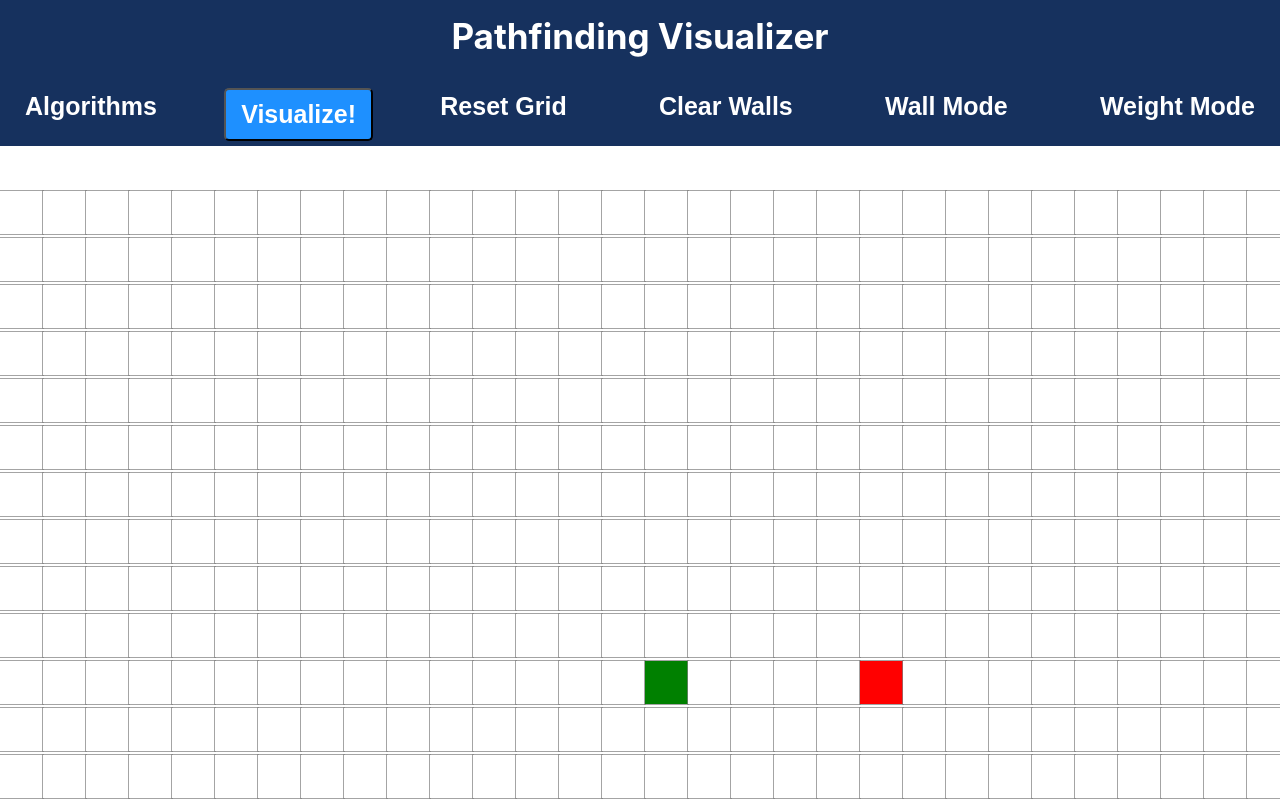
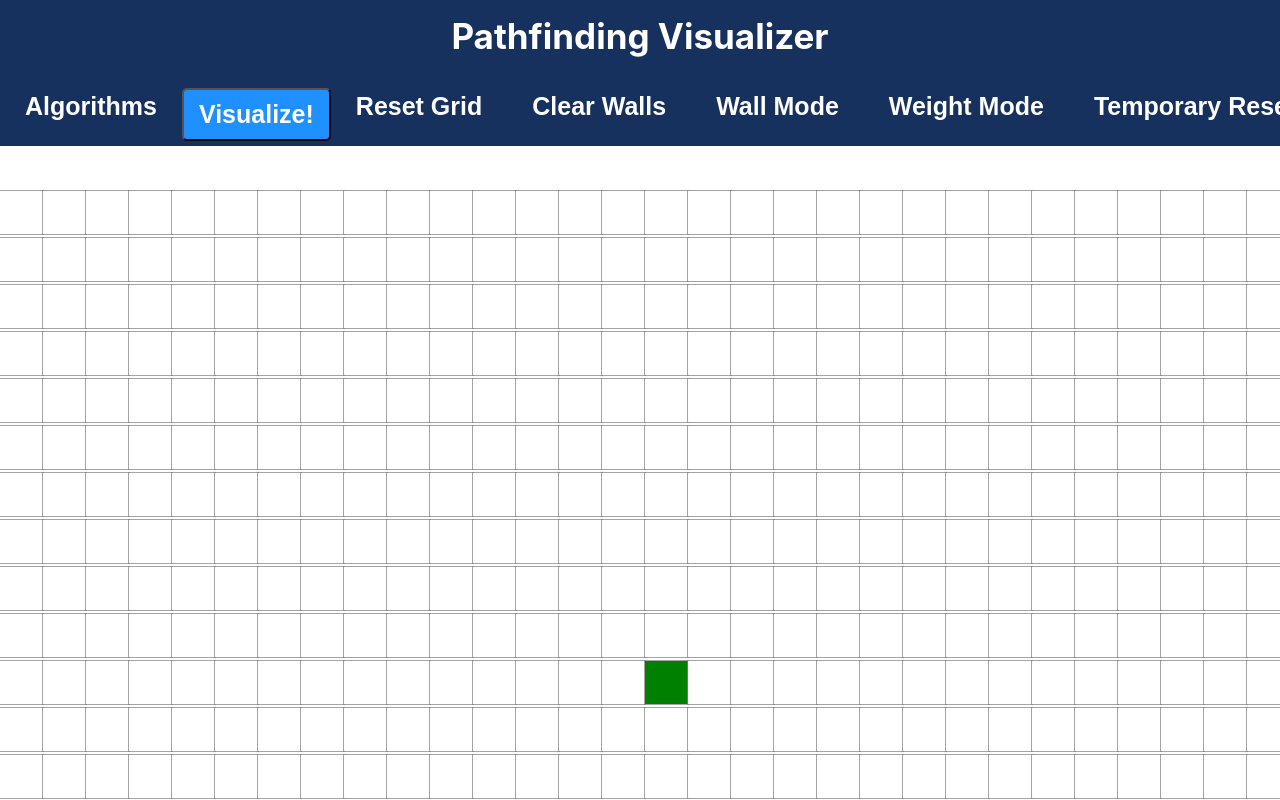
Before and after one commit to ChristopherChau/PathFindingVisualizer, a React (Create React App) app: page / in a window 1280 px wide. Shown: the top 800 px of the page. Built offline with nearby package versions, Linux system fonts and the light colour scheme.

Commit message:
Now you can update walls after path just had to reset distance to infinity

```diff
--- a/src/PathFindingVisualizer/PathFindingVisualizer.jsx
+++ b/src/PathFindingVisualizer/PathFindingVisualizer.jsx
@@ -9,7 +9,7 @@ import './styles/grid.css'
 
 
 const FINISH_NODE_ROW = 10;
-const FINISH_NODE_COL = 20;
+const FINISH_NODE_COL = 40;
 const START_NODE_ROW = 10;
 const START_NODE_COL = 15;
 
@@ -24,7 +24,6 @@ export default class PathFindingVisualizer extends Component {
       nodes: [],
       mouseIsPressed: false,
       currentMode: 'wallMode',
-      resetPath:false,
     };
   }
 
@@ -47,12 +46,15 @@ export default class PathFindingVisualizer extends Component {
         node.visited = false;
         node.isVisitedAgain = false;
         node.isFinal = false;
+        node.distance = Infinity;
+        node.previousNode = null;
+        node.isWeight = false;
         if (node.isWall){
           continue;
         }
       }
     }
-    this.setState({nodes: newGrid, resetPath: false});
+    this.setState({nodes: newGrid});
     return newGrid;
   }
 
@@ -85,10 +87,6 @@ export default class PathFindingVisualizer extends Component {
 
   handleMouseEnter(row,col){
     if (!this.state.mouseIsPressed) return;
-    if(pathFound === true) {
-      pathFound = false;
-      this.resetPath();
-    }
     let newGrid;
     if (this.state.currentMode === 'weightMode'){
       newGrid = getNewGridWithWeight(this.state.nodes, row, col);
@@ -102,9 +100,10 @@ export default class PathFindingVisualizer extends Component {
   }
 
   handleMouseUp(){
-    // console.log(this.state.nodes);
-    console.log('just lifted mouse)');
+    console.log('just lifted mouse this is right after we lift mouse');
     this.setState({mouseIsPressed:false}); //as of over here too the new state does indeed have the walls
+    let newGrid = (this.state.nodes);
+    console.log(newGrid);
   }
 
   setMode(mode){
@@ -140,13 +139,13 @@ export default class PathFindingVisualizer extends Component {
     }
   }
 
-  visualizeDijkstra() {
-    if (this.state.resetPath === true){
-      let newGrid = this.resetPath(); //our walls are being updated but once we click visualize dijkstra again, it clears the nodes?
-      console.log('in visualize');
+  visualizeDijkstra(grid) {
+    if (pathFound === true){
+      let newGrid = this.resetPath();
       this.setState({ nodes: newGrid, resetPath: false });
     }
-    const nodes = this.state.nodes;
+    // let nodes = this.state.nodes; //state is not updatred ere even tho it is when we let go of mouse
+    let nodes = grid;
     console.log(nodes);
 
     const startNode = nodes[START_NODE_ROW][START_NODE_COL];
@@ -159,7 +158,6 @@ export default class PathFindingVisualizer extends Component {
     const finalPath = getFinalPath(finishNode);
     this.animateFinalPath(finalPath);
     pathFound = true;
-    this.setState({ resetPath: true });
   }
 
   // ------------------------------------------------------------------------------------------
@@ -178,7 +176,7 @@ export default class PathFindingVisualizer extends Component {
                 <div className='regularButn dijkstrasMenu'>Dijkstra's Algorithm</div>
               </div>
             </div>
-            <button className='visualizeButn' onClick={() => this.visualizeDijkstra()}>
+            <button className='visualizeButn' onClick={() => this.visualizeDijkstra(this.state.nodes)}>
               Visualize!
             </button>
             <button onClick={() => this.resetGrid()} className='regularButn'>
@@ -189,6 +187,7 @@ export default class PathFindingVisualizer extends Component {
             </button>
             <button onClick={() => this.setMode('wallMode')}className='regularButn wallButn'>Wall Mode</button>
             <button onClick={() => this.setMode('weightMode')}className='regularButn weightButn'>Weight Mode</button>
+            <button onClick={()=> this.resetPath()}className='regularButn'>Temporary Reset Path</button>
           </div>
         </div>
         <div className='grid'>
```
